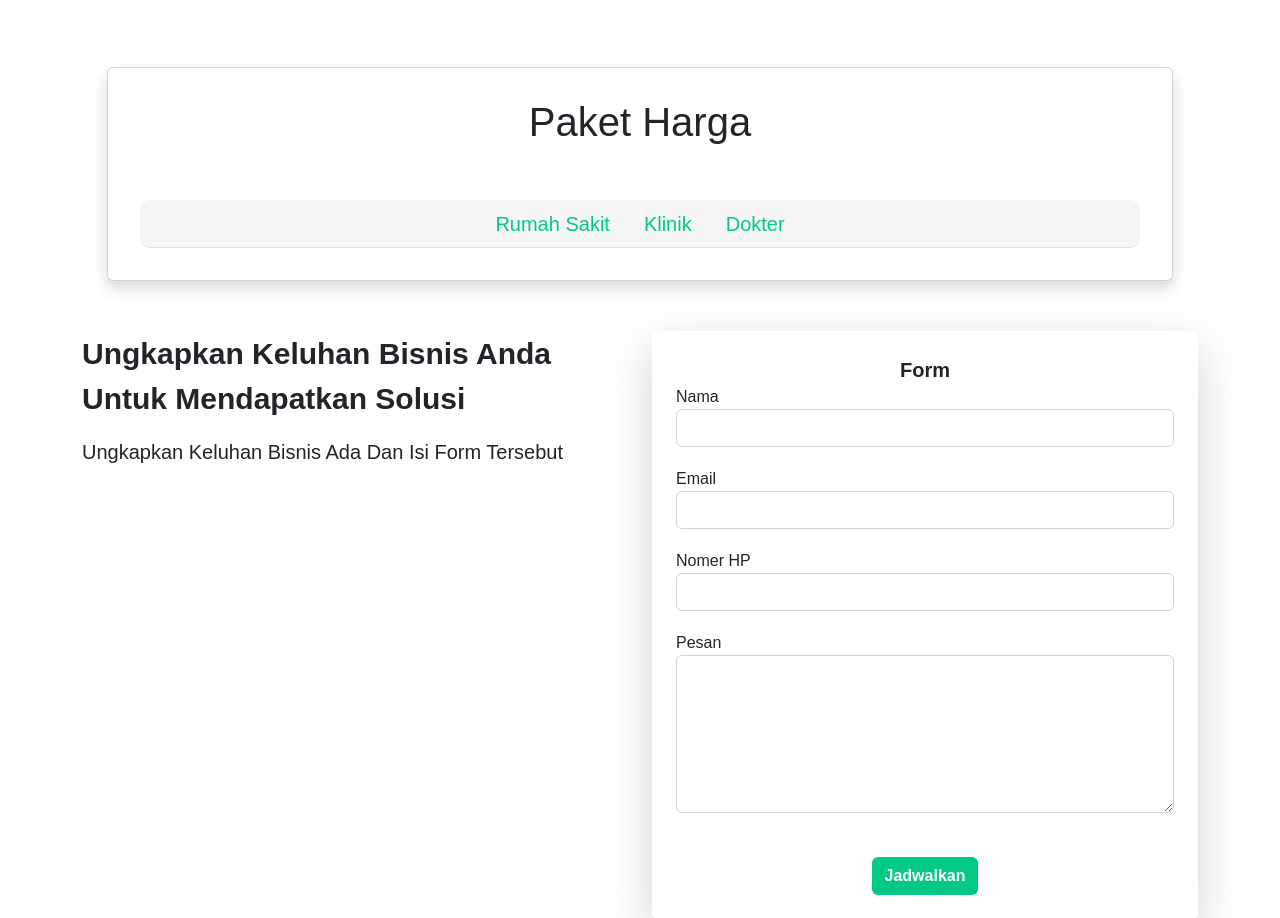
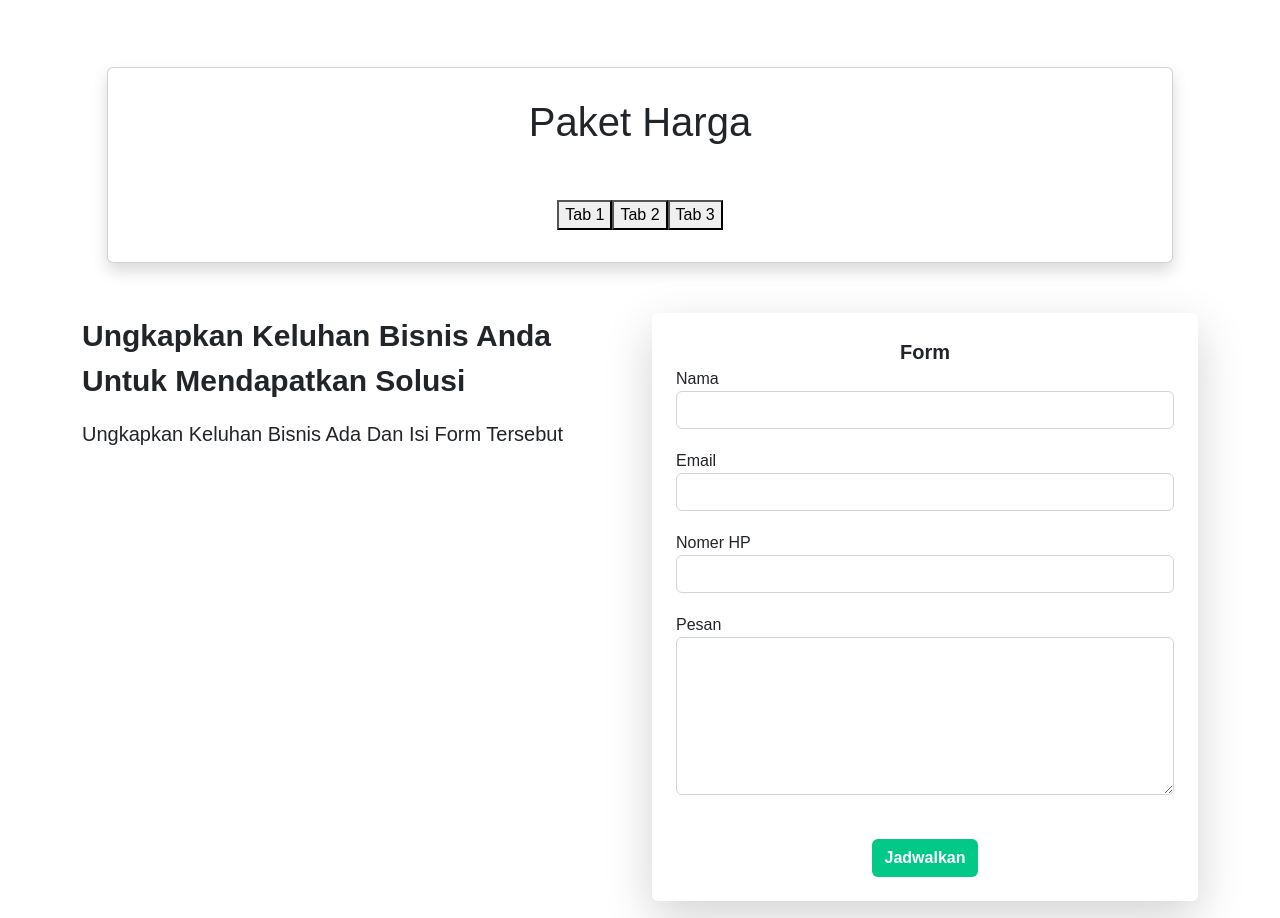
Before and after one commit to adithamp/landingpage, a CodeIgniter 4 app: the page made by app/Views/solusi.php in a window 1280 px wide. Shown: the part 165-1083 px from the top of the page. Run offline with PHP 8.4 and a stand-in for CodeIgniter, Linux system fonts and the light colour scheme; the template is opened without the code that fills it, so the values that code supplies are empty; some libraries are stand-ins or nearby versions.

Commit message:
mengoprasikan tabs

```diff
--- a/app/Views/solusi.php
+++ b/app/Views/solusi.php
@@ -34,19 +34,14 @@ Solusi
         <div class="text-center mb-4">
             <p style="font-size: 40px; font-weight: 500;">Paket Harga</p>
         </div>
-        <div class="container p-2" style="justify-content: center;">
-            <ul class="nav nav-tabs" style="justify-content: center; background-color: whitesmoke; border-radius: 10px;">
-                <li class="nav-item">
-                    <a class="nav-link fs-5" style="color: #03c988;" href="#">Rumah Sakit</a>
-                </li>
-                <li class="nav-item">
-                    <a class="nav-link fs-5" style="color :#03c988;" href="#">Klinik</a>
-                </li>
-                <li class="nav-item">
-                    <a class="nav-link fs-5" style="color :#03c988;" href="#">Dokter</a>
-                </li>
-            </ul>
+        <div class="container p-2">
+            <div class="tabs d-flex justify-content-center">
+                <button class="tablink" onclick="bukaTab(event, 'tab1')">Tab 1</button>
+                <button class="tablink" onclick="bukaTab(event, 'tab2')">Tab 2</button>
+                <button class="tablink" onclick="bukaTab(event, 'tab3')">Tab 3</button>
             </div>
+
+            <div id="tab1" class="tabcontent aktif"> <!-- Menambahkan class aktif -->
                 <div class="row justify-content-center">
                     <?php foreach ($paketharga as $key => $value) { ?>
                         <div class="col-md-4 mb-3">
@@ -67,9 +62,21 @@ Solusi
                         </div>
                     <?php } ?>
                 </div>
+            </div>
 
+            <div id="tab2" class="tabcontent">
+                <h3>Konten 2</h3>
+                <p>Ini adalah konten dari Tab 2.</p>
+            </div>
+
+            <div id="tab3" class="tabcontent">
+                <h3>Konten 3</h3>
+                <p>Ini adalah konten dari Tab 3.</p>
             </div>
         </div>
+    </div>
+</div>
+
 
 
 <div class="container">
@@ -106,4 +113,32 @@ Solusi
         </div>
     </div>
 </div>
+
+
+<script>
+    // Fungsi untuk membuka tab tertentu
+    function bukaTab(evt, namaTab) {
+        // Sembunyikan semua konten tab
+        var i, kontenTab, tombolTab;
+        kontenTab = document.getElementsByClassName("tabcontent");
+        for (i = 0; i < kontenTab.length; i++) {
+            kontenTab[i].style.display = "none";
+        }
+
+        // Hapus kelas 'aktif' dari semua tombol tab
+        tombolTab = document.getElementsByClassName("tablink");
+        for (i = 0; i < tombolTab.length; i++) {
+            tombolTab[i].className = tombolTab[i].className.replace(" aktif", "");
+        }
+
+        // Tampilkan konten tab tertentu
+        document.getElementById(namaTab).style.display = "block";
+
+        // Tambahkan kelas 'aktif' ke tombol yang membuka tab
+        evt.currentTarget.className += " aktif";
+    }
+
+    // Secara default, buka tab pertama
+    document.getElementsByClassName("tablink")[0].click();
+</script>
 <?php $this->endsection() ?>
```
Lines whose indentation alone changed are shown as unchanged.
